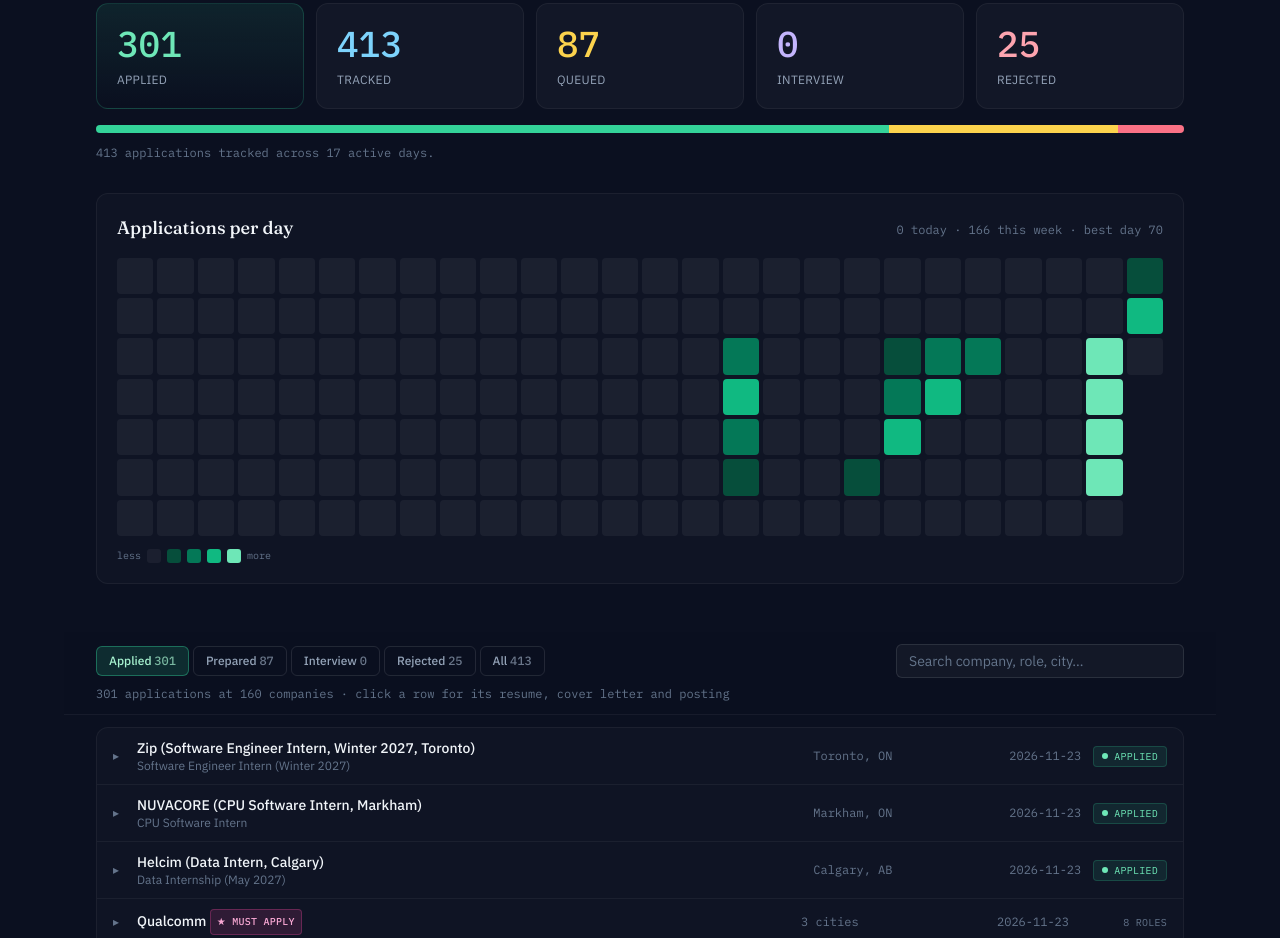
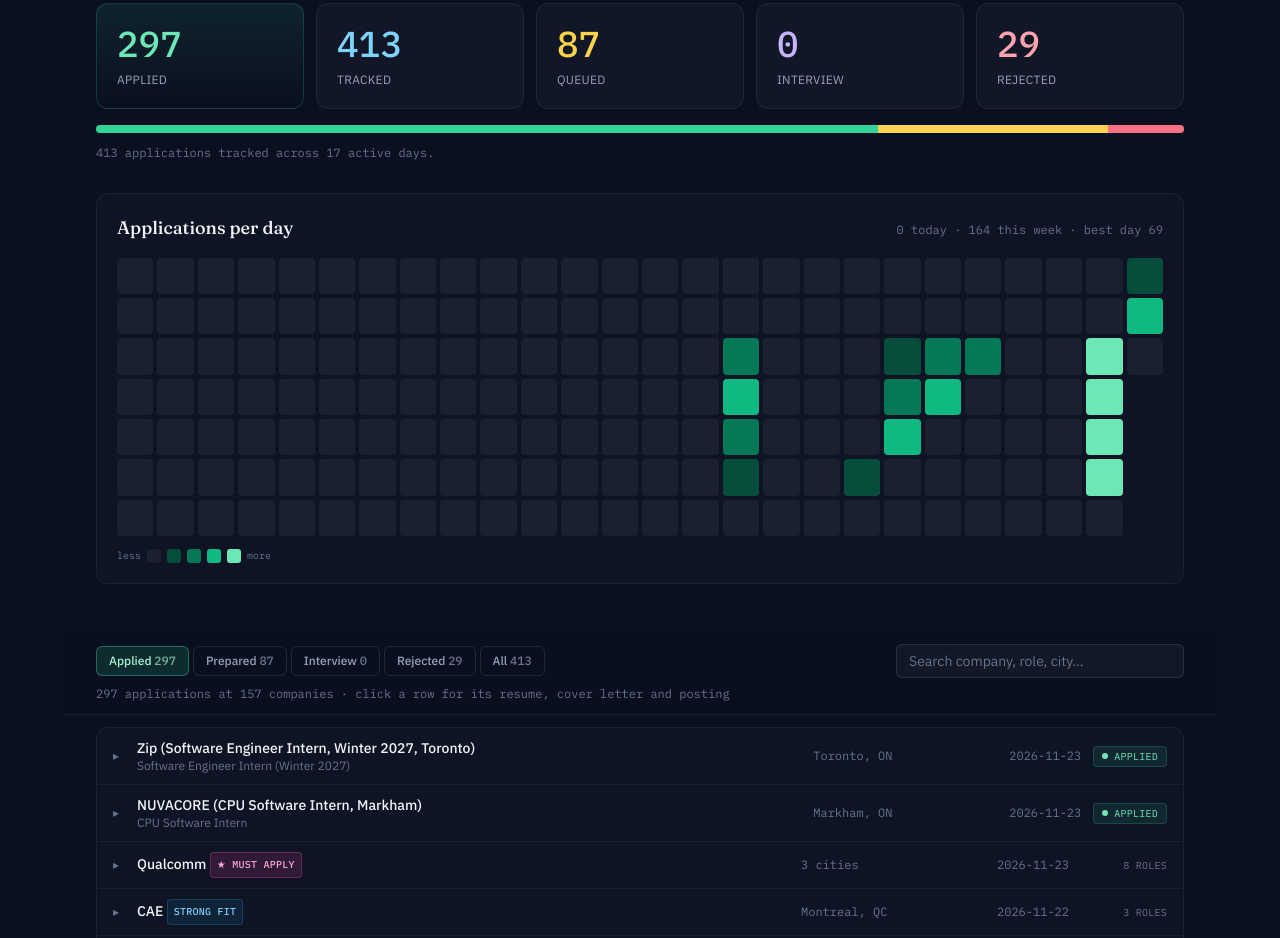
Before and after one commit to deepmroot/coop-ledger, a plain HTML site: page index.html in a window 1280 px wide. Shown: the part 289-1227 px from the top of the page. Drawn offline with nearby package versions, Linux system fonts and the light colour scheme.

Commit message:
Mark Lumentum, Kepler, Hitachi AI Supply Chain, Helcim rejected

```diff
--- a/index.html
+++ b/index.html
@@ -146,7 +146,7 @@
     { company: "Aptiv / Wind River (Linux Intern)", role: "Linux Intern", location: "Kanata, ON", status: "applied", date: "2026-11-17", evidence: "Applied 2026-11-17 via Workday (submitted; jobTasks/completed confirmation). Tailored resume, cover letter and TRU transcript.", applyLink: "https://aptiv.wd5.myworkdayjobs.com/aptiv_careers/job/CAN-Kanata-2-ON---WR/Linux-Intern_J000704370", resumeUrl: "applications/Mandeep_Singh_AptivLinuxIntern_Resume.pdf", coverUrl: "applications/Mandeep_Singh_AptivLinuxIntern_Cover_Letter.pdf" },
     { company: "Aptiv / Wind River (Cloud Engineer Intern)", role: "Cloud Engineer Intern", location: "Kanata, ON", status: "applied", date: "2026-11-17", evidence: "Applied 2026-11-17 via Workday (submitted; jobTasks/completed confirmation). Tailored resume, cover letter and TRU transcript.", applyLink: "https://aptiv.wd5.myworkdayjobs.com/aptiv_careers/job/CAN-Kanata-2-ON---WR/Cloud-Engineer-Intern_J000704376", resumeUrl: "applications/Mandeep_Singh_AptivCloudEngIntern_Resume.pdf", coverUrl: "applications/Mandeep_Singh_AptivCloudEngIntern_Cover_Letter.pdf" },
     { company: "TMX Group (Analyst, Market Insights Intern)", role: "Analyst, Market Insights Intern", location: "Toronto, ON (Hybrid)", status: "applied", date: "2026-11-17", evidence: "Submitted 2026-11-17 via TMX Workday (application task completed). Knockri assessment may follow by email.", applyLink: "https://tmx.wd3.myworkdayjobs.com/TMX_Careers/job/Toronto---100-Adelaide-St-W/Student-Intern---Analyst--Market-Insights--WinterTerm-_R-6586", resumeUrl: "applications/Mandeep_Singh_TMXMarketInsightsIntern_Resume.pdf", coverUrl: "applications/Mandeep_Singh_TMXMarketInsightsIntern_Cover_Letter.pdf" },
-    { company: "Hitachi Rail (AI Intern, Supply Chain)", role: "AI Intern, Supply Chain (Winter 2027, 12 months)", location: "Toronto, ON", status: "applied", date: "2026-11-17", evidence: "Applied 2026-11-17 via Workday (submitted; jobTasks/completed confirmation). Tailored resume, cover letter and TRU transcript.", applyLink: "https://hitachi.wd1.myworkdayjobs.com/hitachi/job/Toronto-Ontario-Canada/AI-Intern--Supply-Chain--Winter-2027--12months-_R0145043", resumeUrl: "applications/Mandeep_Singh_HitachiAISupplyChainIntern_Resume.pdf", coverUrl: "applications/Mandeep_Singh_HitachiAISupplyChainIntern_Cover_Letter.pdf" },
+    { company: "Hitachi Rail (AI Intern, Supply Chain)", role: "AI Intern, Supply Chain (Winter 2027, 12 months)", location: "Toronto, ON", status: "rejected", date: "2026-11-23", evidence: "Rejected \u2014 Hitachi email 2026-11-23: not selected. Applied 2026-11-17 via Workday (submitted; jobTasks/completed confirmation). Tailored resume, cover letter and TRU transcript.", applyLink: "https://hitachi.wd1.myworkdayjobs.com/hitachi/job/Toronto-Ontario-Canada/AI-Intern--Supply-Chain--Winter-2027--12months-_R0145043", resumeUrl: "applications/Mandeep_Singh_HitachiAISupplyChainIntern_Resume.pdf", coverUrl: "applications/Mandeep_Singh_HitachiAISupplyChainIntern_Cover_Letter.pdf" },
     { company: "Tenstorrent (AI Software Intern)", role: "AI Software Intern", location: "Toronto, ON", status: "applied", date: "2026-11-17", evidence: "Applied 2026-11-17 via Greenhouse (confirmation page: Thank you for applying). Tailored resume, cover letter, TRU transcript. Location Toronto; terms Winter/Summer/Fall, 12-16 months; US work auth: No.", applyLink: "https://job-boards.greenhouse.io/tenstorrentuniversity/jobs/5259347007", resumeUrl: "applications/Mandeep_Singh_TenstorrentAISWIntern_Resume.pdf", coverUrl: "applications/Mandeep_Singh_TenstorrentAISWIntern_Cover_Letter.pdf" },
     { company: "SOTI (Data Scientist Intern)", role: "Data Scientist Intern (Jan 2027, 12 Months)", location: "Mississauga, ON (Hybrid)", status: "applied", date: "2026-11-17", evidence: "Confirmed — \"Your Application for Data Scientist Intern (Jan 2027 12 Months) at SOTI\" (2026-11-17). Workday.", applyLink: "https://soti.wd3.myworkdayjobs.com/SOTI-Next-Gen/job/Mississauga-Canada--Meadowvale-Office-HQ/Data-Scientist--Intern--Jan-2027-12-Months-_R10571", resumeUrl: "applications/Mandeep_Singh_SOTIDataScientistIntern_Resume.pdf", coverUrl: "applications/Mandeep_Singh_SOTIDataScientistIntern_Cover_Letter.pdf" },
     { company: "Ciena (Technical Solution Engineer Intern)", role: "Technical Solution Engineer Intern - SE&I", location: "Ottawa, ON", status: "applied", date: "2026-11-17", evidence: "Applied 2026-11-17 via Workday (submitted; jobTasks/completed confirmation). Tailored resume and cover letter. TRU transcript uploaded.", applyLink: "https://ciena.wd5.myworkdayjobs.com/Careers/job/Ottawa/Technical-Solution-Engineer--Intern---SE-I_R032114", resumeUrl: "applications/Mandeep_Singh_CienaTechSolutionIntern_Resume.pdf", coverUrl: "applications/Mandeep_Singh_CienaTechSolutionIntern_Cover_Letter.pdf" },
@@ -199,7 +199,7 @@
     { company: "CIBC (Enterprise Technology Application Developer)", role: "Application/Software Developer Co-op (Winter 2027), Enterprise Technology & Business Management", location: "Toronto, ON", posted: "2026-10-19", status: "applied", date: "2026-10-27", evidence: "Applied 2026-10-27 via Workday (CIBC Candidate Home shows status Pending, req 2621524). ACTION NEEDED: Take Candidate Assessment task is Not Started (assigned Oct 27).", applyLink: "https://cibc.wd3.myworkdayjobs.com/en-US/campus/job/Toronto-ON/Application-Software-Developer-Co-op--Winter-2027---Enterprise-Technology---Business-Management_2621524-2", resumeUrl: "applications/Mandeep_Singh_CIBCEnterpriseTechDev_Resume.pdf", coverUrl: "applications/Mandeep_Singh_CIBCEnterpriseTechDev_Cover_Letter.pdf" },
     { company: "Solink (Agents)", role: "Software Engineer Co-op, Agents", location: "Remote, Canada / Ottawa, ON", posted: "2026-10-19", status: "applied", date: "2026-10-21", evidence: "Confirmed — Solink Hiring Team <no-reply@ashbyhq.com>, \"Solink Application Confirmation - Thank you!\"", applyLink: "https://jobs.ashbyhq.com/solink/8493613d-ea47-4182-ac0b-f5f24d11f49e", resumeUrl: "applications/Mandeep_Singh_SolinkAgents_Resume.pdf", coverUrl: "applications/Mandeep_Singh_SolinkAgents_Cover_Letter.pdf", emailLink: "https://mail.google.com/mail/u/0/#all/1a1606401daace30" },
     { company: "Solink (Apps)", role: "Software Engineer Co-op, Apps", location: "Ottawa, ON", posted: "2026-10-14", status: "prepared", evidence: "Found via Canadian-Tech-Internships-2027 and verified open on Solink's official Ashby board 2026-10-20. No deadline stated.", applyLink: "https://jobs.ashbyhq.com/solink/c973029a-83fa-449e-b4a9-0a1514165430", resumeUrl: "applications/Mandeep_Singh_SolinkApps_Resume.pdf", coverUrl: "applications/Mandeep_Singh_SolinkApps_Cover_Letter.pdf" },
-    { company: "Kepler Communications", role: "Software Engineering Intern (January 2027)", location: "Toronto, ON", posted: "2026-10-16", status: "applied", date: "2026-11-19", evidence: "Applied 2026-11-19 via Lever (user completed CAPTCHA and resume upload).", applyLink: "https://jobs.lever.co/kepler/5514238a-8301-49f1-8116-26d38ea0900c", resumeUrl: "applications/Mandeep_Singh_KeplerSoftwareEngIntern_Resume.pdf", coverUrl: "applications/Mandeep_Singh_KeplerSoftwareEngIntern_Cover_Letter.pdf" },
+    { company: "Kepler Communications", role: "Software Engineering Intern (January 2027)", location: "Toronto, ON", posted: "2026-10-16", status: "rejected", date: "2026-11-23", evidence: "Rejected \u2014 Kepler email 2026-11-23: moving forward with other candidates. Applied 2026-11-19 via Lever (user completed CAPTCHA and resume upload).", applyLink: "https://jobs.lever.co/kepler/5514238a-8301-49f1-8116-26d38ea0900c", resumeUrl: "applications/Mandeep_Singh_KeplerSoftwareEngIntern_Resume.pdf", coverUrl: "applications/Mandeep_Singh_KeplerSoftwareEngIntern_Cover_Letter.pdf" },
     { company: "HeyGen", role: "Software Engineer Intern (Winter 2027)", location: "Toronto, ON", posted: "2026-10-19", status: "applied", date: "2026-10-21", evidence: "Marked applied manually — this company doesn't send confirmation emails.", applyLink: "https://job-boards.greenhouse.io/heygen/jobs/4540716007", resumeUrl: "applications/Mandeep_Singh_HeyGenSWEWinter2027_Resume.pdf", coverUrl: "applications/Mandeep_Singh_HeyGenSWEWinter2027_Cover_Letter.pdf" },
     { company: "TechInsights", role: "Software Development Co-op Student (Winter 2027)", location: "Ottawa, ON", posted: "2026-10-15", status: "prepared", evidence: "Found via Canadian-Tech-Internships-2027 and verified open on TechInsights' official career page 2026-10-20. No deadline stated; on-site Ottawa.", applyLink: "https://techinsights.applytojob.com/apply/3yhis78252/Software-Development-Coop-Student-Winter-2027", resumeUrl: "applications/Mandeep_Singh_TechInsightsSoftwareDev_Resume.pdf", coverUrl: "applications/Mandeep_Singh_TechInsightsSoftwareDev_Cover_Letter.pdf" },
     { company: "Ciena (Wavelogic Embedded Software)", role: "Wavelogic Embedded Software Developer Intern (Winter 2027)", location: "Ottawa, ON", posted: "2026-10-15", status: "prepared", evidence: "CLOSED (posting removed, checked 2026-11-18). Found via Canadian-Tech-Internships-2027 and verified open on Ciena's official Workday page 2026-10-20. No deadline stated.", applyLink: "https://ciena.wd5.myworkdayjobs.com/en-US/careers/job/Ottawa/Wavelogic-Embedded-Software-Developer-Intern--Winter-2027-_R031890", resumeUrl: "applications/Mandeep_Singh_CienaWavelogicEmbedded_Resume.pdf", coverUrl: "applications/Mandeep_Singh_CienaWavelogicEmbedded_Cover_Letter.pdf" },
@@ -220,7 +220,7 @@
     { company: "BDO Canada LLP (Data & Analytics)", role: "Co-op or Intern, Data & Analytics (January 2027)", location: "Toronto, ON", status: "applied", closes: "2026-10-05", date: "2026-10-15", evidence: "Marked applied manually — this company doesn't send confirmation emails.", applyLink: "https://bdo.wd3.myworkdayjobs.com/BDO/job/Toronto---Bay-St/Co-op-or-Intern--Data---Analytics--January-2027-_JR7061", resumeUrl: "applications/Mandeep_Singh_BDODataAnalytics_Resume.pdf", coverUrl: "applications/Mandeep_Singh_BDODataAnalytics_Cover_Letter.pdf", symplicityLink: "https://tru-csm.symplicity.com/students/app/jobs/detail/5acfebb0a5b8840ae82447e36d8ce37d" },
     { company: "Nokia (Incubation Developer Student)", role: "Incubation Developer Student (Hybrid - Ottawa)", location: "Ottawa, ON", status: "applied", closes: "2026-10-01", date: "2026-10-14", evidence: "Confirmed — NokiaME DoNotReply <donotreply.nokiaME@people.nokia.com>, \"Your recent job application for Incubation Developer Student - 39968\"", applyLink: "https://fa-evmr-saasfaprod1.fa.ocs.oraclecloud.com/hcmUI/CandidateExperience/en/sites/CX_1/job/39968", resumeUrl: "applications/Mandeep_Singh_NokiaIncubationDev_Resume.pdf", coverUrl: "applications/Mandeep_Singh_NokiaIncubationDev_Cover_Letter.pdf", symplicityLink: "https://tru-csm.symplicity.com/students/app/jobs/detail/9014d97fd1efb8f018488fe225703e3c", emailLink: "https://mail.google.com/mail/u/0/#all/1a13bbe046eb5485" },
     { company: "General Dynamics Mission Systems–Canada (Mobile Domain System Engineering)", role: "Mobile Domain System Engineering - Co-op Winter 2027", location: "Ottawa, ON", status: "applied", closes: "2026-09-30", date: "2026-10-15", evidence: "Confirmed — General Dynamics Mission Systems - Canada <notification@smartrecruiters.com>, \"Thank you for your application!\"", applyLink: "https://gdmissionsystems.ca/careers/co-op-winter-2027-mobile-domain-system-engineering-12-18-months-calgary-ab-ca-ref1403e-opportunity", resumeUrl: "applications/Mandeep_Singh_GDMobileDomain_Resume.pdf", coverUrl: "applications/Mandeep_Singh_GDMobileDomain_Cover_Letter.pdf", symplicityLink: "https://tru-csm.symplicity.com/students/app/jobs/detail/f5e72cf6452e1f02b1b65bbac8443e73", emailLink: "https://mail.google.com/mail/u/0/#all/1a140e78d302fc3a" },
-    { company: "Lumentum Canada", role: "Embedded Software DevSecOps Engineer (Co-op Student)", location: "Nepean, ON", status: "applied", closes: "2026-10-01", date: "2026-10-15", evidence: "Confirmed — lumentum@myworkday.com, \"Thank You for Applying\"", applyLink: "https://lumentum.wd5.myworkdayjobs.com/LITE/job/Canada---Ottawa-Bill-Leathem/Embedded-Software-DevSecOps-Engineer--Co-op-Student-_20261356", resumeUrl: "applications/Mandeep_Singh_LumentumCanada_Resume.pdf", coverUrl: "applications/Mandeep_Singh_LumentumCanada_Cover_Letter.pdf", symplicityLink: "https://tru-csm.symplicity.com/students/app/jobs/detail/bae9ed29fa606c8c8bc270e3d624ad06", emailLink: "https://mail.google.com/mail/u/0/#all/1a140b9170780a57" },
+    { company: "Lumentum Canada", role: "Embedded Software DevSecOps Engineer (Co-op Student)", location: "Nepean, ON", status: "rejected", closes: "2026-10-01", date: "2026-11-24", evidence: "Rejected \u2014 Lumentum email 2026-11-24: not moving forward. Confirmed — lumentum@myworkday.com, \"Thank You for Applying\"", applyLink: "https://lumentum.wd5.myworkdayjobs.com/LITE/job/Canada---Ottawa-Bill-Leathem/Embedded-Software-DevSecOps-Engineer--Co-op-Student-_20261356", resumeUrl: "applications/Mandeep_Singh_LumentumCanada_Resume.pdf", coverUrl: "applications/Mandeep_Singh_LumentumCanada_Cover_Letter.pdf", symplicityLink: "https://tru-csm.symplicity.com/students/app/jobs/detail/bae9ed29fa606c8c8bc270e3d624ad06", emailLink: "https://mail.google.com/mail/u/0/#all/1a140b9170780a57" },
     { company: "GIRO Inc.", role: "Software Development and Artificial Intelligence Intern", location: "", status: "applied", closes: "2026-10-05", date: "2026-10-14", evidence: "Marked applied manually — this company doesn't send confirmation emails.", applyLink: "https://giro.wd10.myworkdayjobs.com/GIRO/job/Montreal-Rosemont/Hiver-2027---Stagiaire-en-dveloppement-logiciel-et-intelligence-artificielle_R-100000321", resumeUrl: "applications/Mandeep_Singh_GIROInc_Resume.pdf", coverUrl: "applications/Mandeep_Singh_GIROInc_Cover_Letter.pdf", symplicityLink: "https://tru-csm.symplicity.com/students/app/jobs/detail/0aaf1e7c98315bd196a798f93f51ee95" },
     { company: "Nokia (Customer Applications Engineering)", role: "Customer Applications Eng Co-op/Intern (Hybrid in Ottawa)", location: "Ottawa, ON", status: "applied", closes: "2026-10-01", date: "2026-10-15", evidence: "Confirmed — NokiaME DoNotReply <donotreply.nokiaME@people.nokia.com>, \"Your recent job application for Customer Applications Eng Co-op/Intern - 39430\"", applyLink: "https://fa-evmr-saasfaprod1.fa.ocs.oraclecloud.com/hcmUI/CandidateExperience/en/sites/CX_1/job/39430", resumeUrl: "applications/Mandeep_Singh_NokiaCustomerApps_Resume.pdf", coverUrl: "applications/Mandeep_Singh_NokiaCustomerApps_Cover_Letter.pdf", symplicityLink: "https://tru-csm.symplicity.com/students/app/jobs/detail/23f03ccf9bcbc13448193e8c22b00444", emailLink: "https://mail.google.com/mail/u/0/#all/1a140ec96a06001d" },
     { company: "Elk Valley Resources - EVR (a Glencore Company)", role: "January 2027 Desktop Support Co-op", location: "Sparwood, BC", status: "applied", closes: "2026-10-08", date: "2026-10-20", evidence: "Confirmed — Elk Valley Resources <no-reply@hire.lever.co>, \"Thank you for your interest in opportunities at Elk Valley Resources\"", applyLink: "https://jobs.lever.co/evr/25ec06e3-8388-44d9-8e83-77621ce13e4d", resumeUrl: "applications/Mandeep_Singh_ElkValleyResourcesEVR_Resume.pdf", coverUrl: "applications/Mandeep_Singh_ElkValleyResourcesEVR_Cover_Letter.pdf", symplicityLink: "https://tru-csm.symplicity.com/students/app/jobs/detail/c61bd40349c59b43c4dd33ba241a4d60", emailLink: "https://mail.google.com/mail/u/0/#all/1a15a15485e1b653" },
@@ -502,7 +502,7 @@
     { company: "Convverge (Junior Developer Co-op, Calgary)", role: "Junior Developer Co-op", location: "Calgary, AB", status: "prepared", evidence: "Prepared 2026-11-19 (treg/Workday/Greenhouse/SuccessFactors search). 12 months (start not stated; assume Jan-Dec 2027)", applyLink: "https://convverge.bamboohr.com/careers/31", resumeUrl: "applications/Mandeep_Singh_ConvvergeJuniorDevCoop_Resume.pdf", coverUrl: "applications/Mandeep_Singh_ConvvergeJuniorDevCoop_Cover_Letter.pdf" },
     { company: "Zip (Software Engineer Intern, Winter 2027, Toronto)", role: "Software Engineer Intern (Winter 2027)", location: "Toronto, ON", status: "applied", date: "2026-11-23", evidence: "Applied 2026-11-23 via Ashby; Success page shown.", applyLink: "https://jobs.ashbyhq.com/zip/2bc7327b-1c06-418a-beeb-bec1dd70480e", resumeUrl: "applications/Mandeep_Singh_ZipSWEInternW27_Resume.pdf", coverUrl: "applications/Mandeep_Singh_ZipSWEInternW27_Cover_Letter.pdf" },
     { company: "NUVACORE (CPU Software Intern, Markham)", role: "CPU Software Intern", location: "Markham, ON", status: "applied", date: "2026-11-23", evidence: "Applied 2026-11-23 via Lever; Application submitted! page shown.", applyLink: "https://jobs.lever.co/nuvacore/f167579a-db4b-4f85-91b9-e0bfb444a37c", resumeUrl: "applications/Mandeep_Singh_NuvacoreCPUSWIntern_Resume.pdf", coverUrl: "applications/Mandeep_Singh_NuvacoreCPUSWIntern_Cover_Letter.pdf" },
-    { company: "Helcim (Data Intern, Calgary)", role: "Data Internship (May 2027)", location: "Calgary, AB", status: "applied", date: "2026-11-23", evidence: "Applied 2026-11-23 via HiBob; Application submitted page shown. Desired salary 45760 CAD (user-chosen).", applyLink: "https://helcim.careers.hibob.com/jobs/aa77ff61-8d21-4cef-a633-9960bde8ca3a", resumeUrl: "applications/Mandeep_Singh_HelcimDataInternMay2027_Resume.pdf", coverUrl: "applications/Mandeep_Singh_HelcimDataInternMay2027_Cover_Letter.pdf" },
+    { company: "Helcim (Data Intern, Calgary)", role: "Data Internship (May 2027)", location: "Calgary, AB", status: "rejected", date: "2026-11-23", evidence: "Rejected \u2014 Helcim email 2026-11-23: requires Canadian citizen/PR (eligibility, not skills). Applied 2026-11-23 via HiBob; Application submitted page shown. Desired salary 45760 CAD (user-chosen).", applyLink: "https://helcim.careers.hibob.com/jobs/aa77ff61-8d21-4cef-a633-9960bde8ca3a", resumeUrl: "applications/Mandeep_Singh_HelcimDataInternMay2027_Resume.pdf", coverUrl: "applications/Mandeep_Singh_HelcimDataInternMay2027_Cover_Letter.pdf" },
     { company: "Qualcomm (AI/Machine Learning Internship, 16 months, Markham)", role: "FY27 Intern - AI/Machine Learning Internship - Canada (16 months)", location: "Markham, ON", status: "applied", date: "2026-11-23", evidence: "Applied 2026-11-23 via Qualcomm Eightfold; success page 'Thank you for your application'. Resume only (no cover letter field). Expected graduation listed as December 2028 (user-approved for 16-month term).", applyLink: "https://careers.qualcomm.com/careers/job/446722176432", resumeUrl: "applications/Mandeep_Singh_QualcommAIMLIntern16_Resume.pdf", coverUrl: "applications/Mandeep_Singh_QualcommAIMLIntern16_Cover_Letter.pdf" },
     { company: "Qualcomm (Low Power AI Software Development Internship, 16 months, Markham)", role: "FY27 Intern - Low Power AI Software Development Internship - Canada (16 months)", location: "Markham, ON", status: "applied", date: "2026-11-23", evidence: "Applied 2026-11-23 via Qualcomm Eightfold; success page 'Thank you for your application'. Resume only (no cover letter field). Expected graduation listed as December 2028 (user-approved for 16-month term).", applyLink: "https://careers.qualcomm.com/careers/job/446721143440", resumeUrl: "applications/Mandeep_Singh_QualcommLowPowerAISW16_Resume.pdf", coverUrl: "applications/Mandeep_Singh_QualcommLowPowerAISW16_Cover_Letter.pdf" },
     { company: "Qualcomm (ML Compiler & Performance Engineering Intern, 16 months, Markham)", role: "FY27 Intern - Machine Learning Compiler & Performance Engineering Intern - Canada (16 months)", location: "Markham, ON", status: "applied", date: "2026-11-23", evidence: "Applied 2026-11-23 via Qualcomm Eightfold; success page 'Thank you for your application'. Resume only (no cover letter field). Expected graduation listed as December 2028 (user-approved for 16-month term).", applyLink: "https://careers.qualcomm.com/careers/job/446721064018", resumeUrl: "applications/Mandeep_Singh_QualcommMLCompilerPerf16_Resume.pdf", coverUrl: "applications/Mandeep_Singh_QualcommMLCompilerPerf16_Cover_Letter.pdf" },
```
